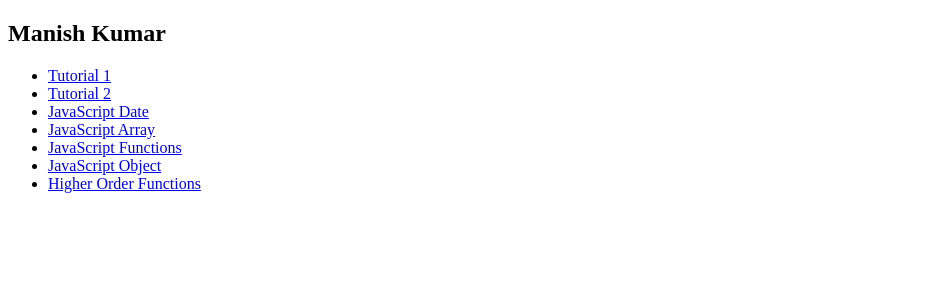
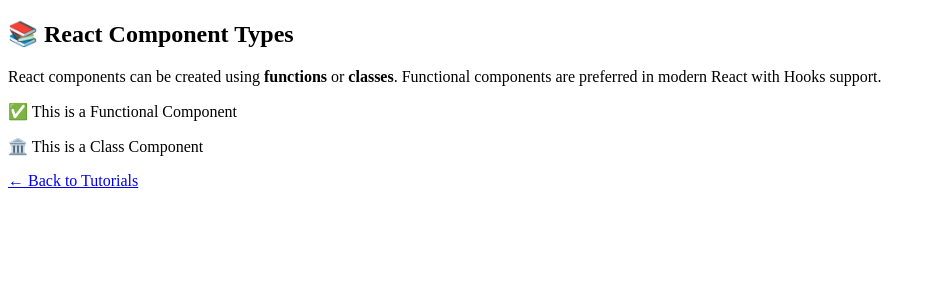
Before and after one commit to GVictory1351989/my-app, a React (Create React App) app: page /reacttutorials/component-types in a window 1280 px wide. Shown: the top 300 px of the page, without its empty margins (0-936 px from the left). Built offline with nearby package versions, Linux system fonts and the light colour scheme.

Commit message:
react tutorial added

```diff
--- a/src/App.js
+++ b/src/App.js
@@ -1,42 +1,22 @@
-import React from 'react';
+import { Routes, Route, Link } from 'react-router-dom';
+import ReactIntro from './reacttutorials/intro/ReactIntro';
+import ReactComponentTypes from './reacttutorials/component-types/ReactComponentTypes';
 
 function App() {
     const tutorials = [
-        {
-            name: "Tutorial 1",
-            path: "/Tutorials/Tutorial1/index.html", // ✅ CORRECT path now
-        },
-        {
-            name: "Tutorial 2",
-            path: "/Tutorials/Tutorial2/index.html", // ✅ CORRECT path now
-        },
-        {
-            name: "JavaScript Date ",
-            path: "/Tutorials/Tutorial3/index.html", // ✅ CORRECT path now
-        },
-        {
-            name: "JavaScript Array",
-            path: "/Tutorials/Tutorial4/index.html", // ✅ CORRECT path now
-        },
-        {
-            name: "JavaScript Functions",
-            path: "/Tutorials/Tutorial5/index.html", // ✅ CORRECT path now
-        },
-        {
-            name: "JavaScript Object",
-            path: "/Tutorials/Tutorial6/index.html", // ✅ CORRECT path now
-        },
-        {
-            name: "Higher Order Functions",
-            path: "/Tutorials/Tutorial7/index.html", // ✅ CORRECT path now
-        },
-
+        { name: "JavaScript Variable", path: "/Tutorials/Tutorial2/index.html" },
+        { name: "JavaScript Date", path: "/Tutorials/Tutorial3/index.html" },
+        { name: "JavaScript Array", path: "/Tutorials/Tutorial4/index.html" },
+        { name: "JavaScript Functions", path: "/Tutorials/Tutorial5/index.html" },
+        { name: "JavaScript Object", path: "/Tutorials/Tutorial6/index.html" },
+        { name: "Higher Order Functions", path: "/Tutorials/Tutorial7/index.html" },
     ];
 
-    return (
-        <div className="p-4">
-            <h2 className="text-2xl font-bold mb-4">Manish Kumar</h2>
-            <ul className="space-y-2">
+    // ✅ Main Tutorial Page
+    const Home = () => (
+        <div>
+            <h2 className="text-2xl font-bold mb-4">JavaScript and React Tutorials</h2>
+            <ul className="space-y-2 mb-6">
                 {tutorials.map((tut, index) => (
                     <li key={index}>
                         <a
@@ -49,7 +29,32 @@
                         </a>
                     </li>
                 ))}
+
+                {/* ✅ React tutorial links */}
+                <li>
+                    <Link to="/reacttutorials/intro" className="text-green-600 hover:underline">
+                        React Introduction (Component based)
+                    </Link>
+                </li>
+                <li>
+                    <Link to="/reacttutorials/component-types" className="text-green-600 hover:underline">
+                        React Component Types (Class & Functional)
+                    </Link>
+                </li>
             </ul>
+        </div>
+    );
+
+    return (
+        <div className="p-4">
+            <Routes>
+                {/* Main tutorial list page */}
+                <Route path="/" element={<Home />} />
+
+                {/* ✅ Unique paths for each React component */}
+                <Route path="/reacttutorials/intro" element={<ReactIntro />} />
+                <Route path="/reacttutorials/component-types" element={<ReactComponentTypes />} />
+            </Routes>
         </div>
     );
 }
--- a/src/index.js
+++ b/src/index.js
@@ -1,5 +1,11 @@
+// index.js or main.jsx
 import React from 'react';
 import ReactDOM from 'react-dom/client';
-import App from './App'
-const root = ReactDOM.createRoot(document.getElementById('root'));
-root.render(<App />);
+import App from './App';
+import { BrowserRouter } from 'react-router-dom';
+
+ReactDOM.createRoot(document.getElementById('root')).render(
+    <BrowserRouter>
+        <App />
+    </BrowserRouter>
+);
--- /dev/null
+++ b/src/reacttutorials/component-types/ReactComponentTypes.js
@@ -0,0 +1,37 @@
+import { Link } from 'react-router-dom';
+import React, { Component } from 'react';
+
+function FunctionalExample() {
+    return <p>✅ This is a Functional Component</p>;
+}
+// ✅ Class Component Example
+
+class ClassExample extends Component {
+    render() {
+        return <p>🏛️ This is a Class Component</p>;
+    }
+}
+
+function ReactComponentTypes() {
+    return (<div>
+        <h2 className="text-2xl font-bold text-blue-800">📚 React Component Types</h2>
+
+        <p className="text-gray-700">
+            React components can be created using <strong>functions</strong> or <strong>classes</strong>.
+            Functional components are preferred in modern React with Hooks support.
+        </p>
+
+        {/* Render both components */}
+        <div className="space-y-2">
+            <FunctionalExample />
+            <ClassExample />
+        </div>
+
+        {/* Back Button */}
+        <Link to="/" className="inline-block mt-4 text-sm text-blue-600 hover:underline">
+            ← Back to Tutorials
+        </Link>
+           </div>);
+}
+
+export default ReactComponentTypes;
--- /dev/null
+++ b/src/reacttutorials/intro/ReactIntro.js
@@ -0,0 +1,15 @@
+import { Link } from 'react-router-dom';
+
+function ReactIntro() {
+    return (
+        <div className="p-6 bg-blue-50 rounded-xl shadow">
+            <h2>👋 Welcome to React Introduction</h2>
+            {/* ✅ Back Button using Link */}
+            <Link to="/" className="text-sm text-blue-600 hover:underline">
+                ← Back to Tutorials
+            </Link>
+        </div>
+    );
+}
+
+export default ReactIntro;
```
